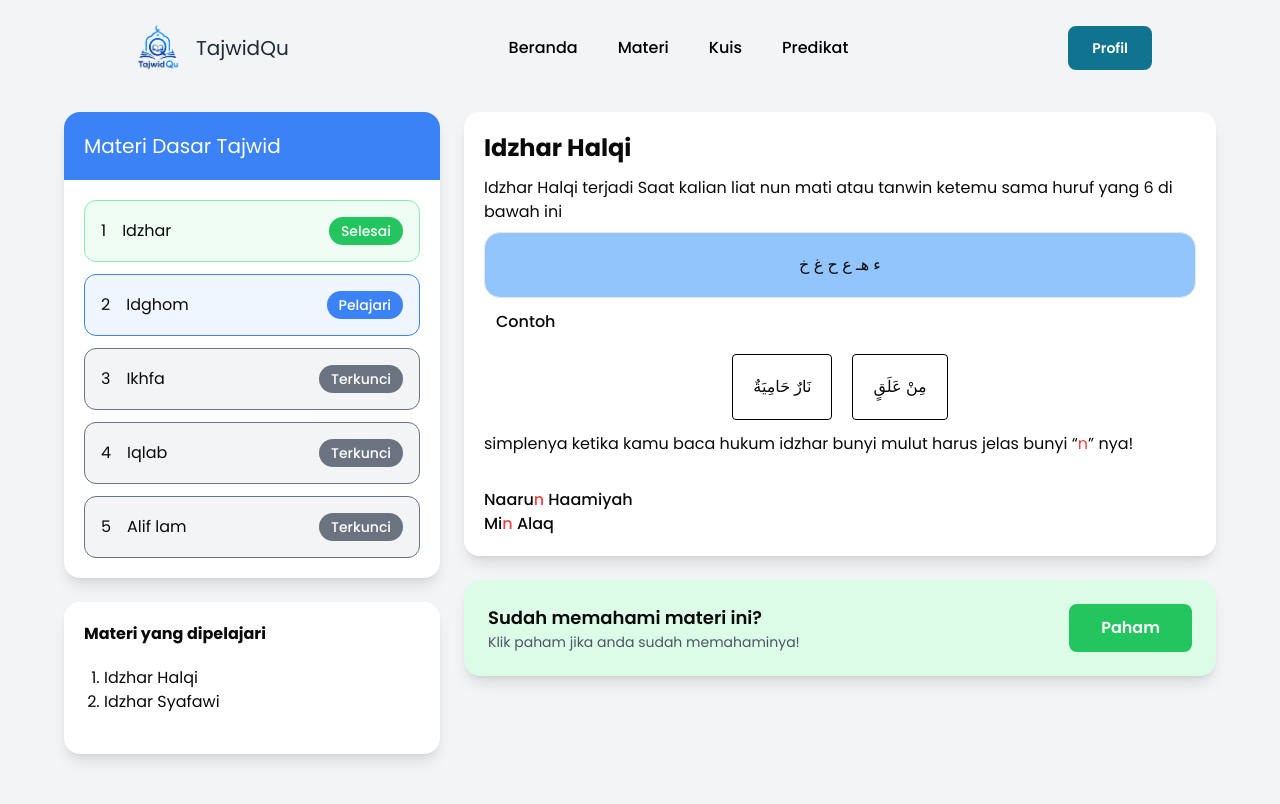
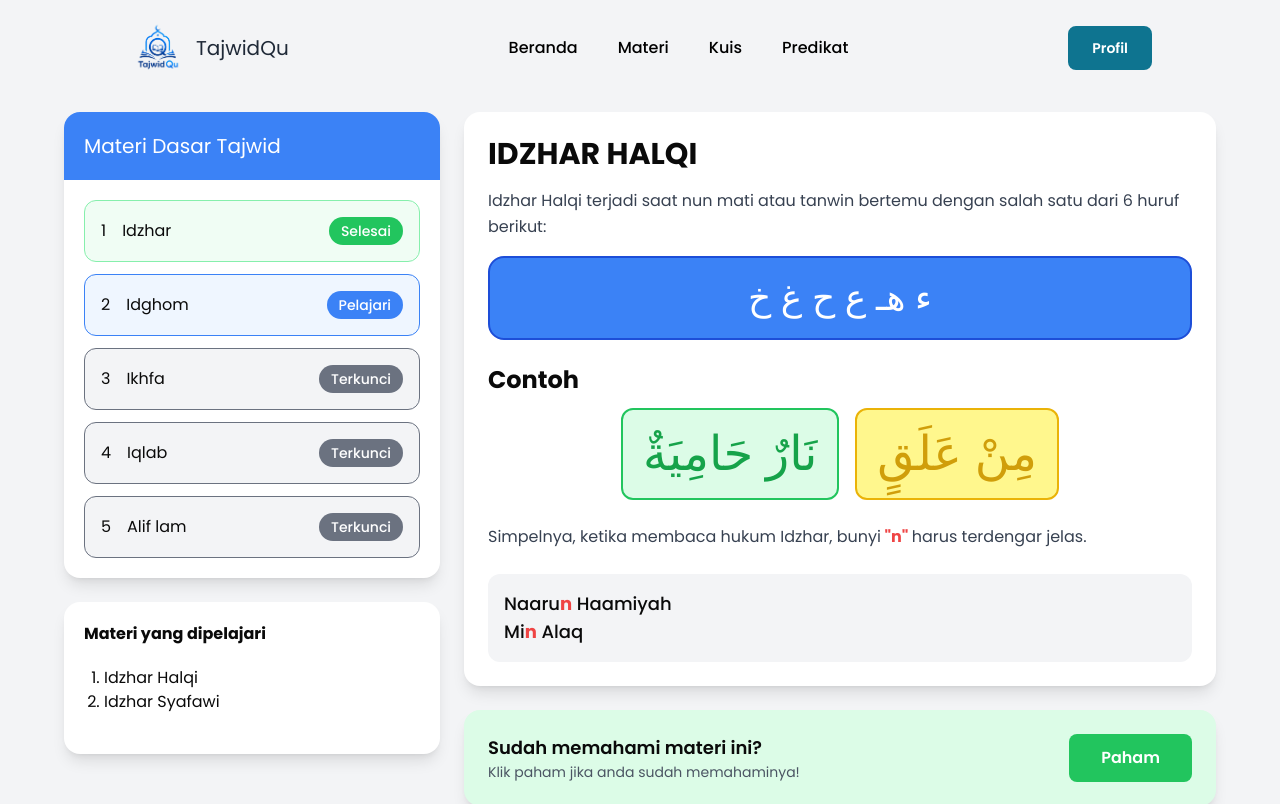
Before and after one commit to Sofwatunida/tq_app, a Next.js app: page /materi in a window 1280 px wide. Shown: the top 804 px of the page. Built offline with nearby package versions, Linux system fonts and the light colour scheme.

Commit message:
auth function

```diff
--- a/app/auth/daftar/page.tsx
+++ b/app/auth/daftar/page.tsx
@@ -1,74 +1,48 @@
-// "use client";
-// import Image from "next/image";
-// import { useRouter } from "next/navigation";
-// import React from "react";
 
-
-// export default function MasukPage() {
-
-//   const router = useRouter();
-
-//   const handleLogin = async (e: React.FormEvent) => {
-//     e.preventDefault();
-
-//     router.push("/");
-//   };
-
-//   return (
-//     <div className="flex justify-center items-center min-h-screen bg-blue-50">
-//       <div className="bg-white p-8 rounded-lg shadow-lg w-[400px]">
-//         <div className=" flex items-center justify-center">
-//           <Image src={"/images/logo.png"} alt="img" width={100} height={100} />
-//         </div>
-//         <h1 className="text-2xl  text-center mb-6">Masuk dengan akun anda!</h1>
-//         <p className="font-medium mb-2">Email dan Password</p>
-//         <form onSubmit={handleLogin}>
-//           <input
-//             type="email"
-//             placeholder="Email"
-//             className="w-full border bg-white border-gray-500 rounded-lg p-3 mb-4"
-//           />
-
-//           <input
-//             type="password"
-//             placeholder="Password"
-//             className="w-full border bg-white border-gray-500 rounded-lg p-3 mb-4"
-//           />
-
-//           <div className="flex justify-center">
-//             <button
-//               type="submit"
-//               className=" bg-blue-500 text-white px-6 py-2 rounded-lg"
-//             >
-//               Masuk
-//             </button>
-//           </div>
-//           <p className="mt-3">
-//             Belum punya akun? <span className="font-bold text-blue-500 cursor-pointer">Daftar disini</span>
-//           </p>
-//         </form>
-//       </div>
-//     </div>
-//   );
-// }
 
 "use client";
 import Image from "next/image";
 import { useRouter } from "next/navigation";
 import React from "react";
+import Link from "next/link";
+import { supabase } from "@/lib/supabase/supabase";
+import  { useState } from "react";
 
 
 export default function DaftarPage() {
 
+    const [nama, setNama] = useState("");
+    const [email, setEmail] = useState("");
+    const [password, setPassword] = useState("");
+
+
   const router = useRouter();
 
-  const handleLogin = async (e: React.FormEvent) => {
+  const handleDaftar = async (e: React.FormEvent) => {
     e.preventDefault();
 
+     const { data, error } = await supabase.auth.signUp({
+       email,
+       password,
+     });
 
 
-    router.push("/");
+    if (error) {
+      alert("error sodara2ku");
+      return;
+    }
+
+    await supabase.from("profiles").insert({
+        id: data.user?.id,
+        nama: nama,
+        email: email,
+    });
+
+    alert("Pendaftaran Berhasil");
+    router.push("/auth/masuk");
   };
+
+
 
   return (
     <div className="flex justify-center items-center min-h-screen bg-blue-50">
@@ -78,22 +52,28 @@ export default function DaftarPage() {
         </div>
         <h1 className="text-2xl  text-center mb-6">Daftarkan akun anda!</h1>
         <p className="font-medium mb-2">Isi form dibawah ini!</p>
-        <form onSubmit={handleLogin}>
+        <form onSubmit={handleDaftar}>
           <input
             type="text"
             placeholder="Nama penggguna"
+            value={nama}
+            onChange={(e) => setNama(e.target.value)}
             className="w-full border bg-white border-gray-500 rounded-lg p-3 mb-4"
           />
 
           <input
             type="email"
             placeholder="Email"
+            value={email}
+            onChange={(e) => setEmail(e.target.value)}
             className="w-full border bg-white border-gray-500 rounded-lg p-3 mb-4"
           />
 
           <input
             type="password"
             placeholder="Password"
+            value={password}
+            onChange={(e) => setPassword(e.target.value)}
             className="w-full border bg-white border-gray-500 rounded-lg p-3 mb-4"
           />
 
@@ -107,9 +87,12 @@ export default function DaftarPage() {
           </div>
           <p className="mt-3">
             Sudah punya akun?{" "}
-            <span className="font-bold text-blue-500 cursor-pointer">
+            <Link
+              href="/auth/masuk"
+              className="font-bold text-blue-500 cursor-pointer"
+            >
               Masuk disini
-            </span>
+            </Link>
           </p>
         </form>
       </div>
--- a/app/auth/masuk/page.tsx
+++ b/app/auth/masuk/page.tsx
@@ -2,6 +2,8 @@
 import Image from "next/image";
 import { useRouter } from "next/navigation";
 import React, { useState } from "react";
+import { supabase } from "@/lib/supabase/supabase";
+import Link from "next/link";
 
 
 export default function MasukPage() {
@@ -14,18 +16,29 @@ export default function MasukPage() {
   const handleLogin = async (e: React.FormEvent) => {
     e.preventDefault();
 
-    if (!email || !password) {
-      alert("Isi woi biasain!!");
+    const { error } =
+      await supabase.auth.signInWithPassword({
+        email,
+        password,
+      });
+
+    if (error) {
+      alert("Anda belum mendaftar akun!");
       return;
     }
 
-    alert("Login berhasil");
+    alert("login berhasil");
     router.push("/");
   };
 
-    console.log(email);
-    console.log(password);
+  //   if (!email || !password) {
+  //     alert("Isi woi biasain!!");
+  //     return;
+  //   }
 
+  //   alert("Login berhasil");
+  //   router.push("/");
+  // };
 
 
 
@@ -63,7 +76,13 @@ export default function MasukPage() {
             </button>
           </div>
           <p className="mt-3">
-            Belum punya akun? <span className="font-bold text-blue-500 cursor-pointer">Daftar disini</span>
+            Belum punya akun?
+            <Link
+              href="/auth/daftar"
+              className="font-bold text-blue-500 cursor-pointer"
+            >
+              Daftar disini
+            </Link>
           </p>
         </form>
       </div>
--- a/components/Materi/LearnMateri.tsx
+++ b/components/Materi/LearnMateri.tsx
@@ -3,31 +3,40 @@ import React from "react";
 const LearnMateri = () => {
   return (
     <div className="bg-white rounded-2xl shadow-lg overflow-hidden">
-        <div className="bg-white p-5">
-          <h1 className="text-2xl font-bold mb-3">Idzhar Halqi</h1>
-          <p>
-            Idzhar Halqi terjadi Saat kalian liat nun mati atau tanwin ketemu
-            sama huruf yang 6 di bawah ini
+      <div className="p-6">
+        <h1 className="text-3xl font-bold mb-4">IDZHAR HALQI</h1>
+
+        <p className="text-gray-700 leading-relaxed">
+          Idzhar Halqi terjadi saat nun mati atau tanwin bertemu dengan salah
+          satu dari 6 huruf berikut:
         </p>
-          <div className="bg-blue-300 border p-5 rounded-2xl flex justify-center items-center mt-2 ">
+
+        <div className="bg-blue-500 text-white border-2 border-blue-700 p-5 rounded-2xl flex justify-center items-center mt-4 text-4xl">
           ء هـ ع ح غ خ
         </div>
-          <p className="m-3 font-medium">Contoh</p>
-          <div className=" flex justify-center gap-5 pt-2">
-            <div className="bg-white border border-black rounded p-5">
+
+        <h2 className="mt-6 mb-3 text-2xl font-bold">Contoh</h2>
+
+        <div className="flex flex-col md:flex-row justify-center gap-4">
+          <div className="bg-green-100 text-green-600 text-4xl md:text-5xl border-2 border-green-500 rounded-xl p-5 text-center">
             نَارٌ حَامِيَةٌ
           </div>
-            <div className="bg-white border border-black rounded p-5">
+
+          <div className="bg-[#FFF78D] text-[#d09e0a] text-4xl md:text-5xl border-2 border-yellow-500 rounded-xl p-5 text-center">
             مِنْ عَلَقٍ
           </div>
         </div>
-          <p className="mt-3">
-            simplenya ketika kamu baca hukum idzhar bunyi mulut harus jelas
-            bunyi “<span className="text-red-500">n</span>” nya!
+
+        <p className="mt-6 text-gray-700 leading-relaxed">
+          Simpelnya, ketika membaca hukum Idzhar, bunyi
+          <span className="text-red-500 font-bold"> "n" </span>
+          harus terdengar jelas.
         </p>
-          <div className="mt-8 font-medium ">
-            Naaru<span className="text-red-500">n</span> Haamiyah <br />
-            Mi<span className="text-red-500">n</span> Alaq
+
+        <div className="mt-6 bg-gray-100 rounded-xl p-4 text-lg font-medium">
+          Naaru<span className="text-red-500 font-bold">n</span> Haamiyah
+          <br />
+          Mi<span className="text-red-500 font-bold">n</span> Alaq
         </div>
       </div>
     </div>
```
Lines whose indentation alone changed are shown as unchanged.
